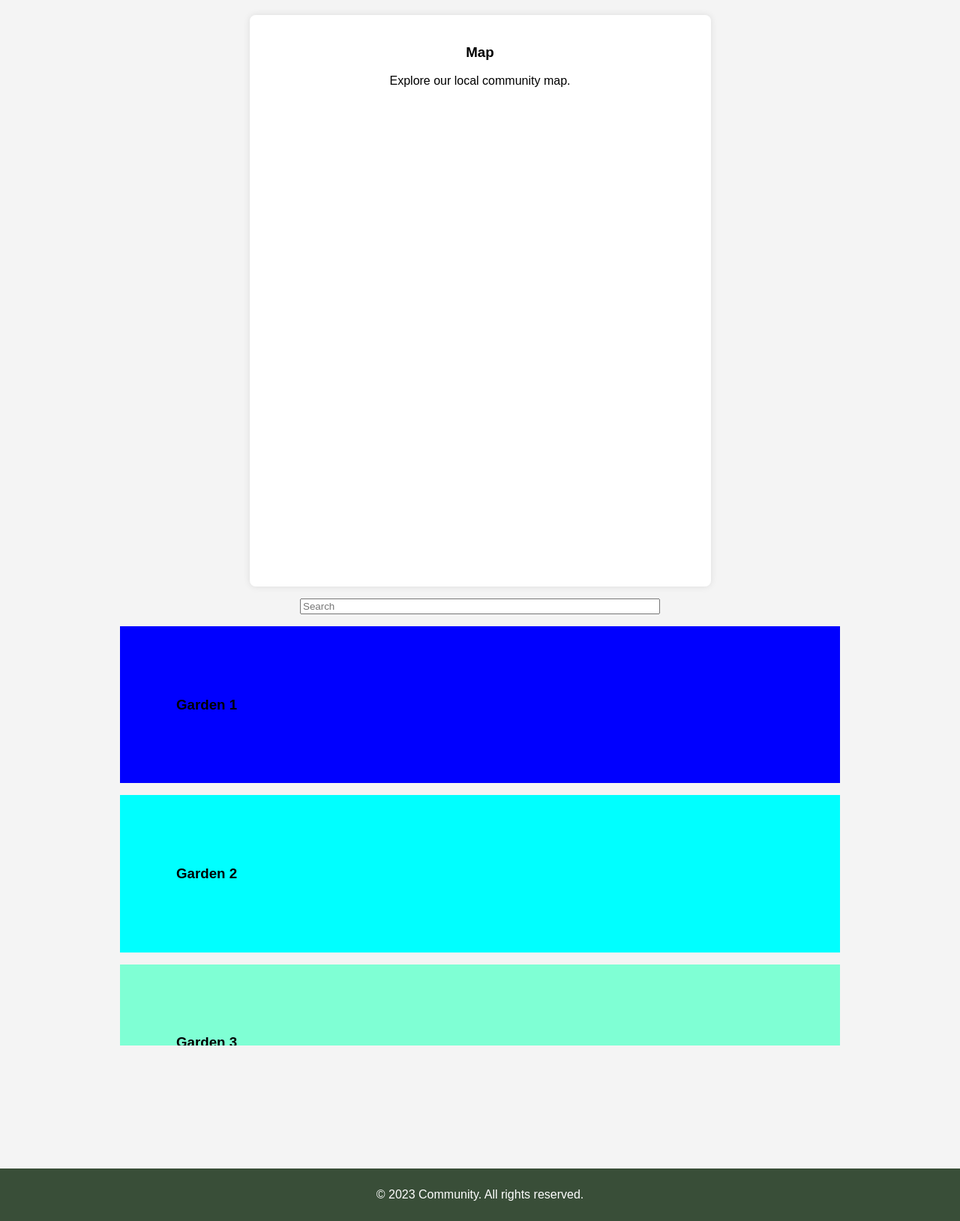
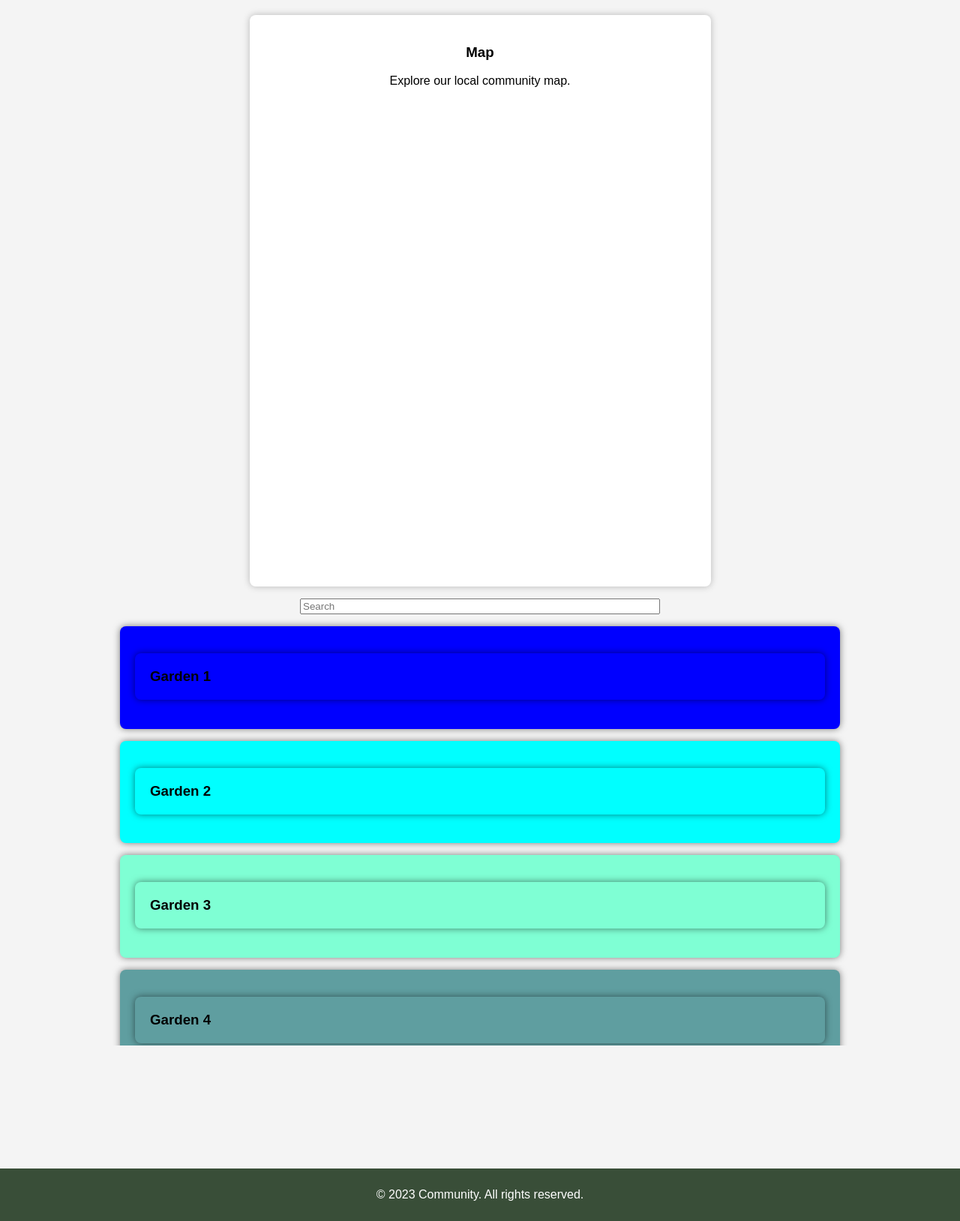
Before and after one commit to jlinares12/CPSC362-Project, a Flask app: page / in a window 1280 px wide. Shown: the part 177-1805 px from the top of the page at 75% size. Run offline with Flask 3, Linux system fonts and the light colour scheme.

Commit message:
Tried adding a shadow to each div in garden class. Still need to fix some bugs

```diff
--- a/static/css/home.css
+++ b/static/css/home.css
@@ -10,7 +10,7 @@
     margin-right:auto;
     padding: 20px;
     border-radius: 8px;
-    box-shadow: 0 0 10px rgba(0, 0, 0, 0.1);
+    box-shadow: 0 0 10px rgba(0, 0, 0, 0.25);
     width: min(75vw, 575px);
     height:40vh;
     text-align: center;
@@ -30,23 +30,22 @@ div.gardens{
     margin-left: auto;
     margin-right: auto;
 }
+div.gardens * {
+    border-radius: 8px;
+    margin-top: 1rem;
+    padding: 20px;
+    box-sizing: border-box;
+    box-shadow: 0 0 10px rgba(0, 0, 0, 0.5);
+}
 #garden1{
     background-color: blue;
-    padding: 75px;
-    margin-top: 1rem;
 }
 #garden2 {
     background-color: aqua;
-    padding: 75px;
-    margin-top: 1rem;
 }
 #garden3 {
     background-color: aquamarine;
-    padding: 75px;
-    margin-top: 1rem;
 }
 #garden4 {
     background-color: cadetblue;
-    padding: 75px;
-    margin-top: 1rem;
 }
```
